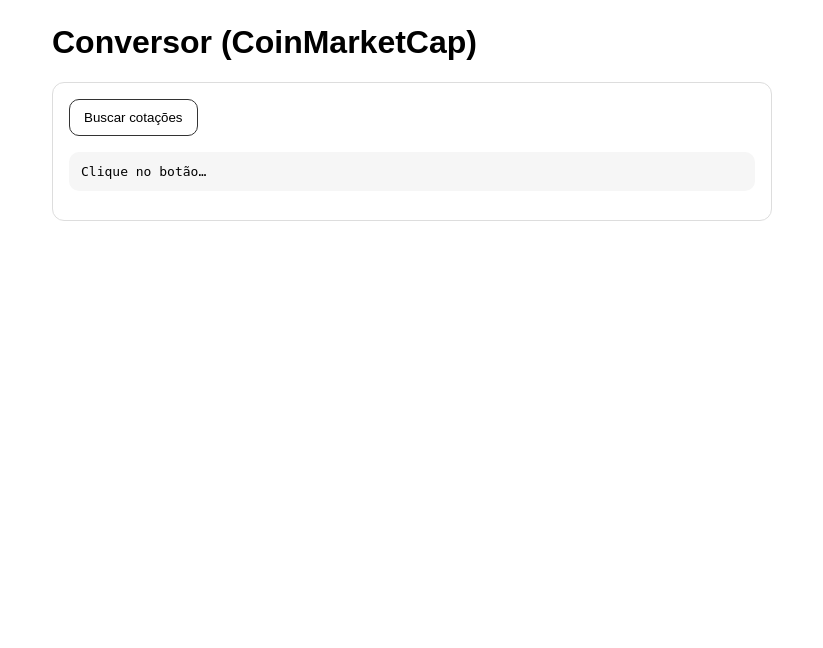
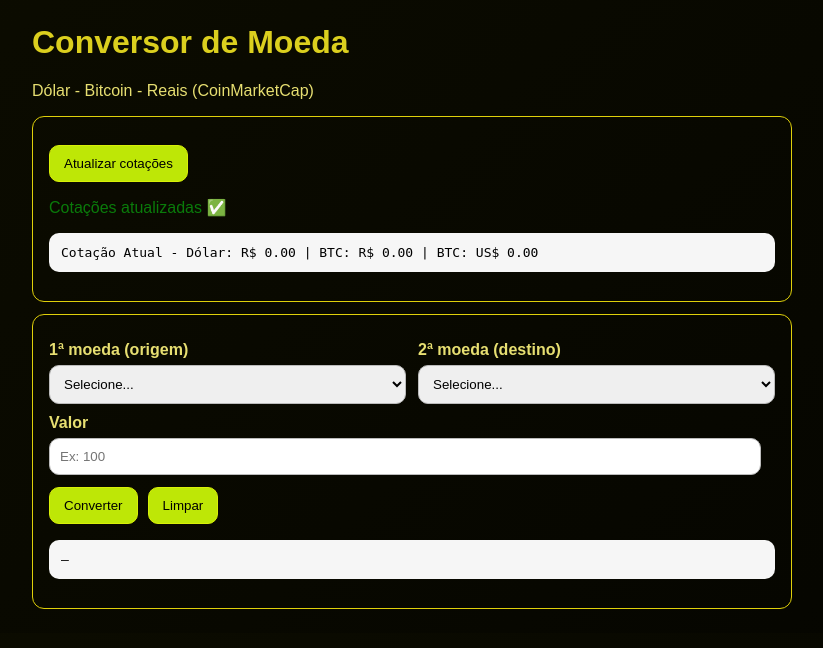
Before and after one commit to AdanMeneguello/coinweb-fastapi, a FastAPI app: page / in a window 1280 px wide. Shown: the top 648 px of the page, without its empty margins (228-1051 px from the left). Run offline with FastAPI, Linux system fonts and the light colour scheme; data that the repository does not hold is empty.

Commit message:
Atualização version 'yellow coinweb'

```diff
--- a/templates/index.html
+++ b/templates/index.html
@@ -5,42 +5,253 @@
   <meta name="viewport" content="width=device-width,initial-scale=1" />
   <title>CoinWeb</title>
   <style>
-    body { font-family: Arial, sans-serif; max-width: 720px; margin: 24px auto; padding: 0 16px; }
-    .card { border: 1px solid #ddd; border-radius: 12px; padding: 16px; }
-    button { padding: 10px 14px; border-radius: 10px; border: 1px solid #333; background: #fff; cursor: pointer; }
-    pre { background: #f6f6f6; padding: 12px; border-radius: 10px; overflow:auto; }
+    body {
+      font-family: Arial, sans-serif;
+      max-width: 760px;
+      margin: 24px auto;
+      padding: 0 16px;
+      background: linear-gradient(135deg, #0c0c00 0%, #050500 100%);
+    }
+
+    body h1{
+      color: #dbcf1e;
+    }
+
+    .muted {
+      color:#e7df71;
+      text-decoration: solid;
+    }
+
+    .card {
+      border: 1px solid #dfd00a;
+      border-radius: 12px;
+      padding: 16px;
+      margin-top: 12px;
+    }
+
+    label {
+      display:block;
+      margin: 10px 0 6px;
+      font-weight: 600;
+      color: #e7df71;
+    }
+
+    select {
+      width: 100%;
+      padding: 10px;
+      border-radius: 10px;
+      border: 1px solid #bbb;
+    }
+
+    input {
+      width: 95%;
+      padding: 10px;
+      border-radius: 10px;
+      border: 1px solid #bbb;
+    }
+
+    .row {
+      display: grid;
+      grid-template-columns: 1fr 1fr;
+      gap: 12px;
+    }
+
+    button {
+      padding: 10px 14px;
+      border-radius: 10px;
+      border: 1px solid #d8f007;
+      background: #bee706;
+      cursor: pointer;
+    }
+
+    .actions {
+      display:flex;
+      gap:10px;
+      flex-wrap: wrap;
+      margin-top: 12px;
+    }
+
+    .ok {
+      color: #0a7b0a;
+    }
+
+    .err {
+      color: #b00020;
+    }
+
+    pre {
+      background: #F6F6F6;
+      padding: 12px;
+      border-radius: 10px;
+      overflow:auto;
+    }
   </style>
 </head>
 <body>
-  <h1>Conversor (CoinMarketCap)</h1>
+  <h1>Conversor de Moeda</h1>
+  <p class="muted">Dólar - Bitcoin - Reais (CoinMarketCap)</p>
 
   <div class="card">
-    <button id="btn">Buscar cotações</button>
-    <p id="status"></p>
-    <pre id="out">Clique no botão…</pre>
+    <div class="actions">
+      <button id="btnQuotes">Atualizar cotações</button>
+    </div>
+    <p id="quoteStatus" class="muted">Clique em “Atualizar cotações”.</p>
+    <pre id="quotesOut">😥😥😥</pre>
+  </div>
+
+  <div class="card">
+    <div class="row">
+      <div>
+        <label for="from">1ª moeda (origem)</label>
+        <select id="from">
+          <option value="">Selecione...</option>
+          <option value="r">Reais</option>
+          <option value="d">Dólar</option>
+          <option value="b">Bitcoin</option>
+        </select>
+      </div>
+
+      <div>
+        <label for="to">2ª moeda (destino)</label>
+        <select id="to">
+          <option value="">Selecione...</option>
+          <option value="r">Reais</option>
+          <option value="d">Dólar</option>
+          <option value="b">Bitcoin</option>
+        </select>
+      </div>
+    </div>
+
+    <label for="amount">Valor</label>
+    <input id="amount" type="number" step="any" placeholder="Ex: 100" />
+
+    <div class="actions">
+      <button id="btnConvert">Converter</button>
+      <button id="btnClear" type="button">Limpar</button>
+    </div>
+
+    <p id="msg" class="muted"></p>
+    <pre id="resultOut">—</pre>
   </div>
 
   <script>
-    const btn = document.getElementById("btn");
-    const out = document.getElementById("out");
-    const status = document.getElementById("status");
+    const btnQuotes = document.getElementById("btnQuotes");
+    const quotesOut = document.getElementById("quotesOut");
+    const quoteStatus = document.getElementById("quoteStatus");
 
-    btn.addEventListener("click", async () => {
-      status.textContent = "Buscando…";
-      out.textContent = "";
+    const fromEl = document.getElementById("from");
+    const toEl = document.getElementById("to");
+    const amountEl = document.getElementById("amount");
+
+    const btnConvert = document.getElementById("btnConvert");
+    const btnClear = document.getElementById("btnClear");
+    const msg = document.getElementById("msg");
+    const resultOut = document.getElementById("resultOut");
+
+    // Guarda as cotações (igual suas variáveis dolar_brl, bitcoin_brl, bitcoin_usd)
+    let quotes = null;
+
+    function setMsg(text, kind="muted") {
+      msg.className = kind;
+      msg.textContent = text;
+    }
+
+    function renderQuotes(q) {
+      quotesOut.textContent =
+        `Cotação Atual - Dólar: R$ ${q.dolar_brl.toFixed(2)} | ` +
+        `BTC: R$ ${q.bitcoin_brl.toFixed(2)} | ` +
+        `BTC: US$ ${q.bitcoin_usd.toFixed(2)}`;
+    }
+
+    async function loadQuotes() {
+      quoteStatus.textContent = "Buscando cotações…";
+      quoteStatus.className = "muted";
       try {
         const res = await fetch("/api/cotacoes");
         if (!res.ok) throw new Error("HTTP " + res.status);
-        const data = await res.json();
-        status.textContent = "OK";
-        out.textContent =
-          `Dólar (USD->BRL): R$ ${data.dolar_brl.toFixed(2)}\n` +
-          `BTC (BRL): R$ ${data.bitcoin_brl.toFixed(2)}\n` +
-          `BTC (USD): US$ ${data.bitcoin_usd.toFixed(2)}\n`;
+        quotes = await res.json();
+        quoteStatus.textContent = "Cotações atualizadas ✅";
+        quoteStatus.className = "ok";
+        renderQuotes(quotes);
       } catch (e) {
-        status.textContent = "Erro: " + e.message;
+        quoteStatus.textContent = "Erro ao buscar cotações: " + e.message;
+        quoteStatus.className = "err";
+        quotesOut.textContent = "—";
+        quotes = null;
       }
+    }
+
+    // Mesmas regras do seu Python (com as MESMAS fórmulas)
+    function convert(from, to, value, q) {
+      const dolar_brl = q.dolar_brl;
+      const bitcoin_brl = q.bitcoin_brl;
+      const bitcoin_usd = q.bitcoin_usd;
+
+      if (from === "r" && to === "d") {
+        return `US$: ${(value / dolar_brl).toFixed(2)}`;
+      } else if (from === "r" && to === "b") {
+        return `BTC: ${(value / bitcoin_brl).toFixed(6)}`;
+      } else if (from === "d" && to === "b") {
+        return `BTC: ${(value / bitcoin_usd).toFixed(8)}`;
+      } else if (from === "d" && to === "r") {
+        return `R$: ${(value * dolar_brl).toFixed(2)}`;
+      } else if (from === "b" && to === "d") {
+        return `US$: ${(value * bitcoin_usd).toFixed(2)}`;
+      } else if (from === "b" && to === "r") {
+        return `R$: ${(value * bitcoin_brl).toFixed(2)}`;
+      } else {
+        return null; // inválida ou iguais
+      }
+    }
+
+    btnQuotes.addEventListener("click", loadQuotes);
+
+    btnConvert.addEventListener("click", () => {
+      setMsg("", "muted");
+      resultOut.textContent = "—";
+
+      if (!quotes) {
+        setMsg("Primeiro clique em “Atualizar cotações”.", "err");
+        return;
+      }
+
+      const from = (fromEl.value || "").toLowerCase();
+      const to = (toEl.value || "").toLowerCase();
+      const value = Number(amountEl.value);
+
+      if (!["d","b","r"].includes(from)) {
+        setMsg("1ª moeda inválida (use d, b ou r).", "err");
+        return;
+      }
+      if (!["d","b","r"].includes(to)) {
+        setMsg("2ª moeda inválida (use d, b ou r).", "err");
+        return;
+      }
+      if (!Number.isFinite(value)) {
+        setMsg("Insira um valor numérico válido.", "err");
+        return;
+      }
+
+      const out = convert(from, to, value, quotes);
+      if (!out) {
+        setMsg("Conversão inválida ou moedas iguais.", "err");
+        return;
+      }
+
+      setMsg("Resultado:", "ok");
+      resultOut.textContent = out;
     });
+
+    btnClear.addEventListener("click", () => {
+      fromEl.value = "";
+      toEl.value = "";
+      amountEl.value = "";
+      setMsg("", "muted");
+      resultOut.textContent = "—";
+    });
+
+    // (opcional) já carrega as cotações quando abrir a página
+    loadQuotes();
   </script>
 </body>
 </html>
```
